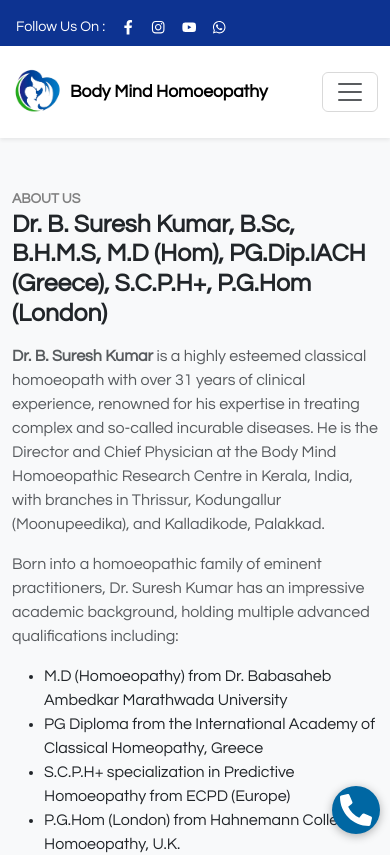
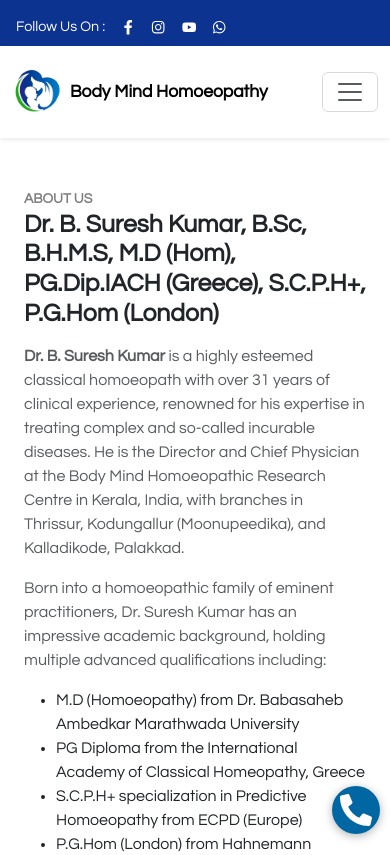
Before and after one commit to itsriyaas/Homeopathy, a React (Vite) app: page /about-us in a window 390 px wide. Shown: the top 855 px of the page. Built offline with nearby package versions, Linux system fonts and the light colour scheme.

Commit message:
Responsive fix

```diff
--- a/src/components/AboutSection.jsx
+++ b/src/components/AboutSection.jsx
@@ -3,7 +3,7 @@
 
 const AboutUsSection = () => {
     return (
-        <section className="about-us-section py-5 bg-light">
+        <section className="container about-us-section py-5">
             <div className="container">
                 <div className="row align-items-center g-5">
                     {/* Text Column */}
--- a/src/components/ContactSection.jsx
+++ b/src/components/ContactSection.jsx
@@ -5,7 +5,7 @@
 
 const ContactUsSection = () => {
   return (
-    <section className="contact-section py-5 bg-white">
+    <section className="container contact-section py-5 bg-white">
       <Container>
         <Row className="align-items-center g-5">
           {/* Contact Info & Social */}
--- a/src/components/Locations.jsx
+++ b/src/components/Locations.jsx
@@ -27,7 +27,7 @@
   const [selectedIndex, setSelectedIndex] = useState(0);
 
   return (
-    <section className="locations-section py-5">
+    <section className="container locations-section py-5">
       <div className="container">
         <h2 className="fw-bold mb-4">Our Locations</h2>
         <div className="row g-3 mb-4">
```
